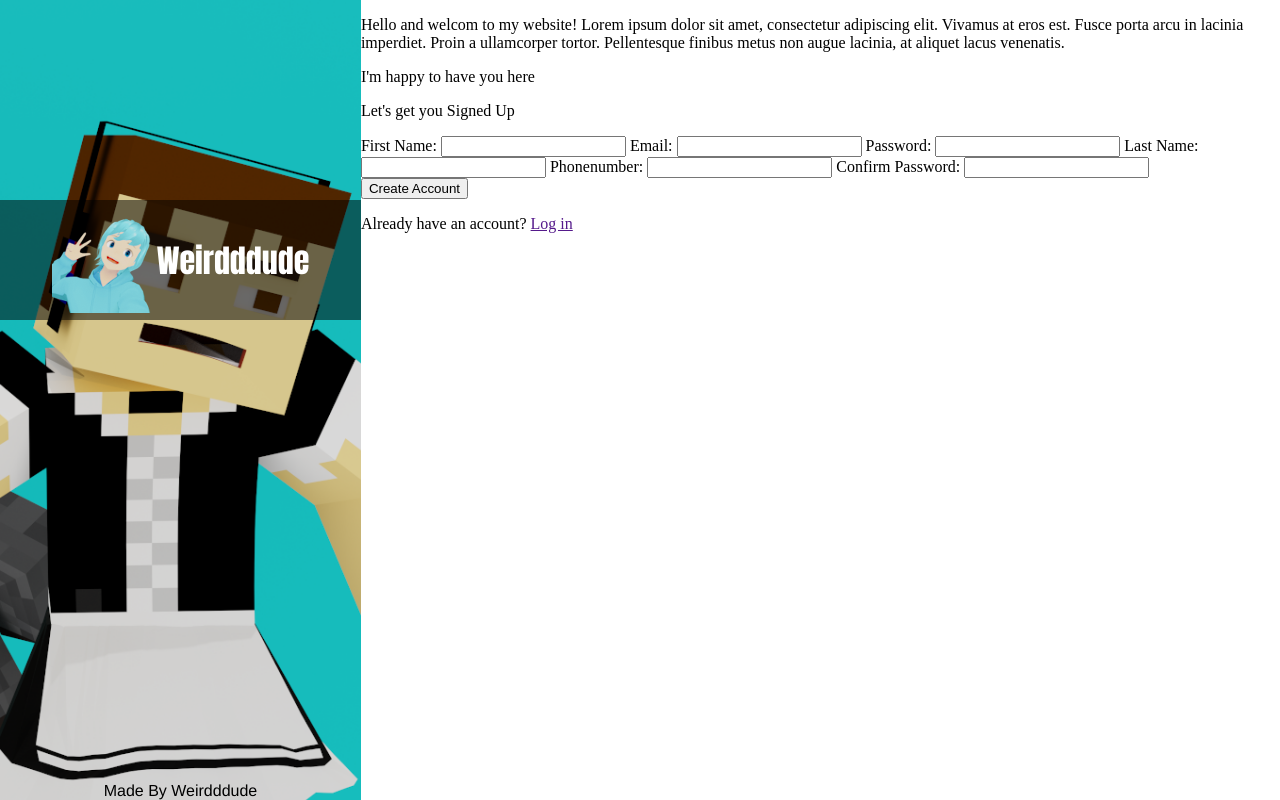
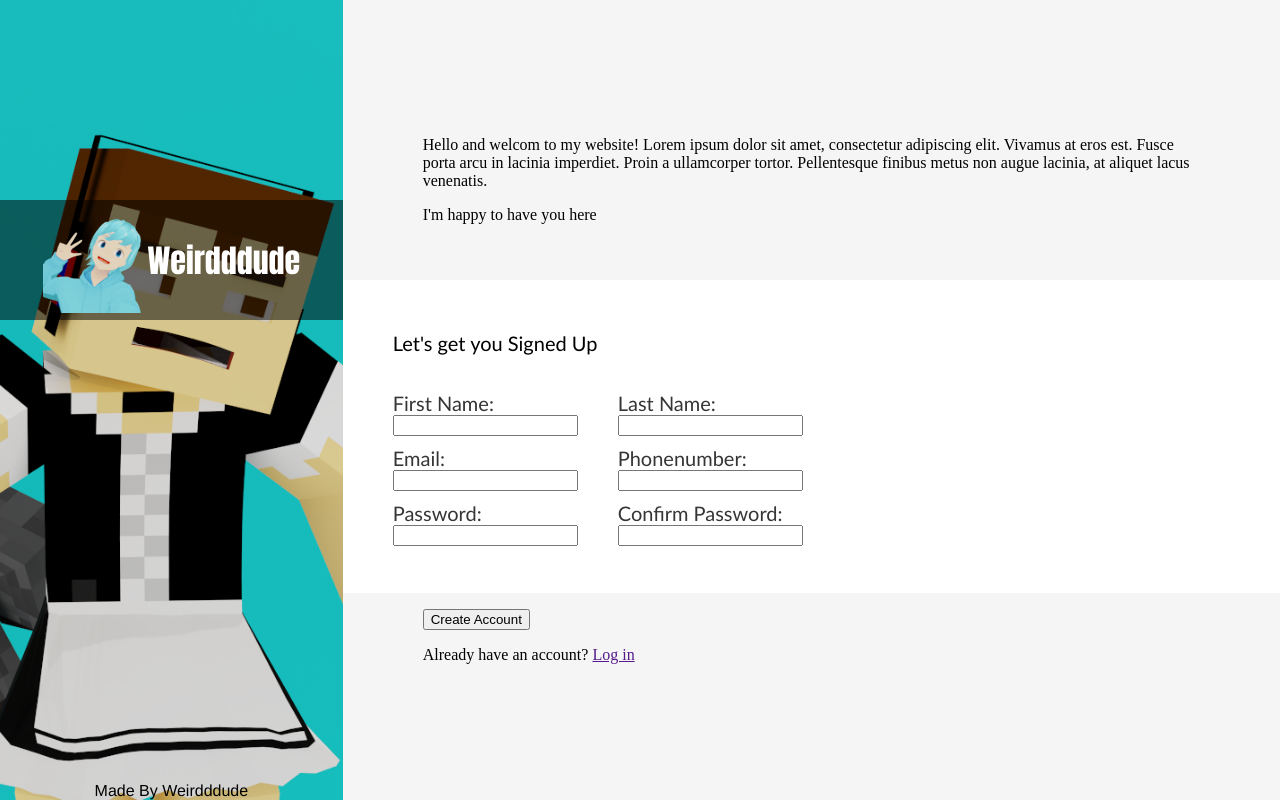
Before and after one commit to GreeceLight/Sign-up-Form, a plain HTML site: page index.html in a window 1280 px wide. Drawn offline with Linux system fonts and the light colour scheme.

Commit message:
Improved overall layout

```diff
--- a/index.html
+++ b/index.html
@@ -17,31 +17,37 @@
             Made By Weirdddude
         </div>
     </div>
-    <div>
-        <div>
+    <div id="userinput">
+        <div class="topparagraph">
             <p>Hello and welcom to my website! Lorem ipsum dolor sit amet, consectetur adipiscing elit. Vivamus at eros est. Fusce porta arcu in lacinia imperdiet. Proin a ullamcorper tortor. Pellentesque finibus metus non augue lacinia, at aliquet lacus venenatis.</p>
             <p>I'm happy to have you here</p>
         </div>
-        <div>
-            <p>Let's get you Signed Up</p>
-            <span class="inputs">
-                <label for="fname">First Name:</label>
-                <input type="text" id="fname" name="user.firstname">
-                <label for="email">Email:</label>
-                <input type="mail" id="email" name="user.email">
-                <label for="password1">Password:</label>
-                <input type="password" id="password1" name="user.passwordwrite">
-            </span>
-            <span class="inputs">
-                <label for="lname">Last Name:</label>
-                <input type="text" id="lname" name="user.lastname">
-                <label for="phonenumber">Phonenumber:</label>
-                <input type="tel" id="phonenumber" name="user.phone">
-                <label for="password2">Confirm Password:</label>
-                <input type="password" id="password2" name="user.passwordconfirm">
-            </span>
+        <div id="info">
+            <p id="sign-text">Let's get you Signed Up</p>
+            <div id="allinputs">
+                <span class="inputs">
+                    <ul>
+                        <li><label for="fname">First Name:</label>
+                    <input type="text" id="fname" name="user.firstname"></li>
+                        <li><label for="email">Email:</label>
+                    <input type="mail" id="email" name="user.email"></li>
+                        <li><label for="password1">Password:</label>
+                    <input type="password" id="password1" name="user.passwordwrite"></li>
+                    </ul>
+                </span>
+                <span class="inputs">
+                    <ul>
+                        <li><label for="lname">Last Name:</label>
+                    <input type="text" id="lname" name="user.lastname"></li>
+                        <li><label for="phonenumber">Phonenumber:</label>
+                    <input type="tel" id="phonenumber" name="user.phone"></li>
+                        <li><label for="password2">Confirm Password:</label>
+                    <input type="password" id="password2" name="user.passwordconfirm"></li>
+                    </ul>
+                </span>
+            </div>
         </div>
-        <div>
+        <div class="bottomparagraph">
             <button type="submit">Create Account</button>
             <p>Already have an account? <a href="">Log in</a></p>
         </div>
--- a/style.css
+++ b/style.css
@@ -1,3 +1,6 @@
+:root{
+    --font: 'Gill Sans', 'Gill Sans MT', Calibri, 'Trebuchet MS', sans-serif;
+}
 body{
     padding: 0%; margin: 0%;
     display: flex;
@@ -35,3 +38,50 @@ h1{
 #picture>#piccredit{
     font-family: 'Franklin Gothic Medium', 'Arial Narrow', Arial, sans-serif;
 }
+
+#userinput{
+    display: flex;
+    padding: 0%; margin: 0%;
+    flex-direction: column;
+    justify-content: space-between;
+}
+
+#info{
+    display: flex;
+    flex-direction: column;
+    padding: 10px;
+}
+#allinputs{
+    display: flex;
+    flex-direction: row;
+}
+ul{
+    display: flex;
+    flex-direction: column;
+    gap:10px
+}
+li{
+    display: flex;
+    flex-direction: column;
+    justify-content: space-between;
+
+    color: rgb(53, 53, 53);
+    font-family: var(--font);
+    font-size: 20px;
+}
+.topparagraph{
+    min-height: auto;
+    padding: 15vh 10vh 5vh;
+    background-color: whitesmoke;
+}
+.bottomparagraph{
+    min-height: auto;
+    padding: 2vh 10vh 15vh;
+    background-color: whitesmoke;
+}
+
+#sign-text{
+    padding: 0px 0px 0px 40px;
+    font-family: var(--font);
+    font-size: 20px;
+}
```
